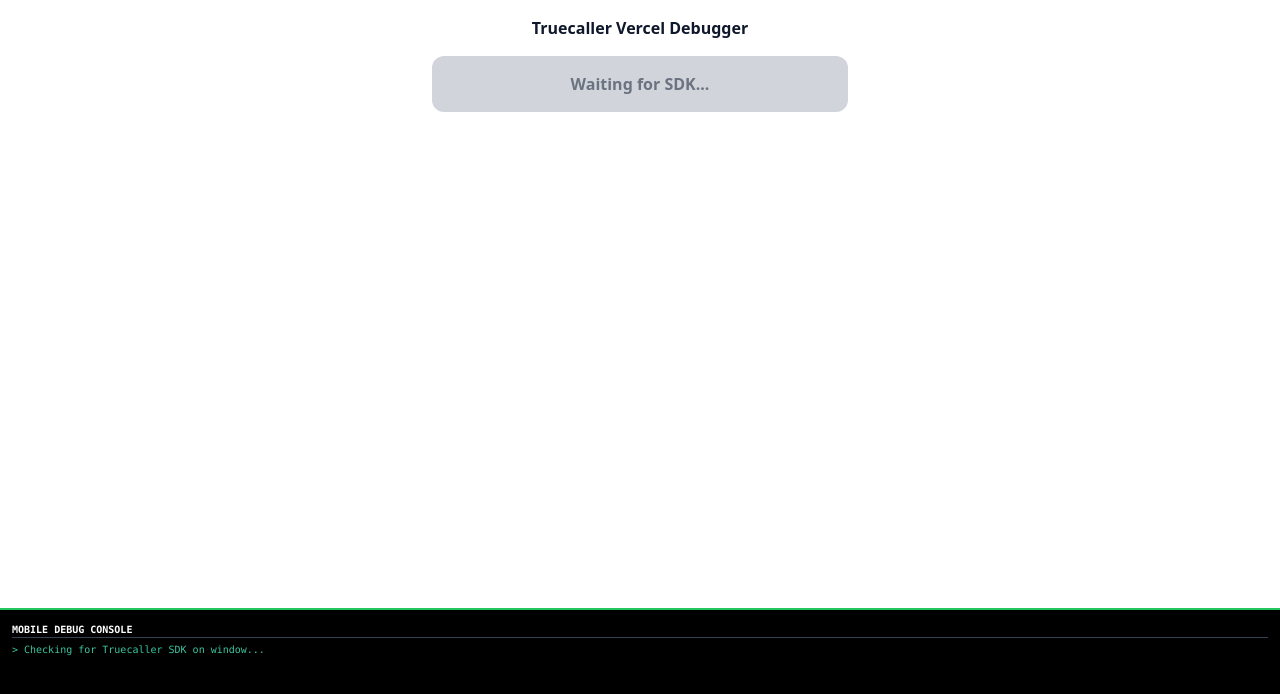
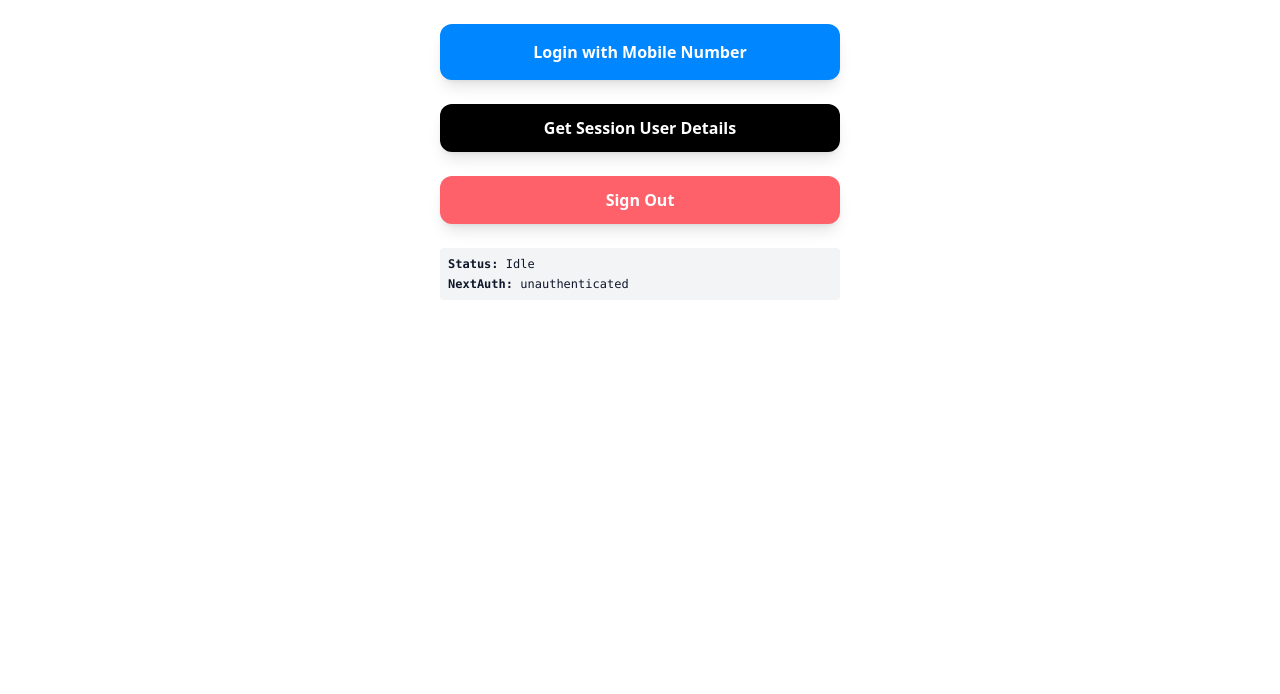
Before and after one commit to DeepakDhiman2005/truecaller-test, a Next.js app: page / in a window 1280 px wide. Shown: the top 694 px of the page. Built offline with nearby package versions, Linux system fonts and the light colour scheme; no server answers.

Commit message:
code revert

```diff
--- a/app/layout.tsx
+++ b/app/layout.tsx
@@ -2,7 +2,7 @@ import type { Metadata } from "next";
 import { Geist, Geist_Mono } from "next/font/google";
 import "./globals.css";
 import { Suspense } from "react";
-import Script from "next/script"; // ✅ Import this
+import Script from "next/script";
 import AppProvider from "@/providers/AppProvider";
 
 const geistSans = Geist({
@@ -16,8 +16,8 @@ const geistMono = Geist_Mono({
 });
 
 export const metadata: Metadata = {
-  title: "Quikkred | Truecaller Auth",
-  description: "Secure login with Truecaller",
+  title: "Create Next App",
+  description: "Generated by create next app",
 };
 
 export default function RootLayout({
@@ -28,7 +28,10 @@ export default function RootLayout({
   return (
     <html lang="en">
       <head>
-        {/* ✅ Use ONLY the v1 SDK as per your verification code logic */}
+        <Script
+          src="https://account.truecaller.com/v2/js/tc-web-sdk.min.js"
+          strategy="beforeInteractive"
+        />
       </head>
       <body
         className={`${geistSans.variable} ${geistMono.variable} antialiased`}
@@ -38,12 +41,6 @@ export default function RootLayout({
             {children}
           </AppProvider>
         </Suspense>
-
-        {/* Move the script to the bottom of the body */}
-        <script
-          src="https://sdk.truecaller.com/web/v1/truecaller-web-sdk.js"
-          async
-        />
       </body>
     </html>
   );
--- a/components/buttons/TruecallerAuth.tsx
+++ b/components/buttons/TruecallerAuth.tsx
@@ -1,101 +1,223 @@
 "use client";
 
 import { useSession, signIn, signOut } from "next-auth/react";
-import { useState, useEffect } from "react";
+import { useState, useEffect, useRef } from "react";
 import { v4 as uuidv4 } from "uuid";
 
 export default function TruecallerRealTest() {
-  const [status, setStatus] = useState("Initializing...");
-  const [logs, setLogs] = useState<string[]>([]); // 📱 Virtual Console
-  const [isSdkReady, setIsSdkReady] = useState(false);
-  const [rawProfile, setRawProfile] = useState<any>(null);
+  const [nonce, setNonce] = useState("");
+  const [profile, setProfile] = useState<any>(null); // truecaller fetched profile (your polling result)
+  const [status, setStatus] = useState("Idle");
 
-  // Helper to print logs to the screen
-  const addLog = (msg: string) => {
-    console.log(msg);
-    setLogs((prev) => [...prev, `> ${msg}`]);
+  // ✅ NEW: store session user details on button click
+  const [sessionUser, setSessionUser] = useState<any>(null);
+
+  const intervalRef = useRef<NodeJS.Timeout | null>(null);
+  const { data: session, status: sessionStatus, update } = useSession();
+
+  const startLogin = () => {
+    const id = uuidv4();
+    setNonce(id);
+    setProfile(null);
+    setStatus("Opening Truecaller app... Approve and return to this tab");
+
+    const partnerKey =
+      process.env.NEXT_PUBLIC_TRUECALLER_PARTNER_KEY ||
+      "zsyH7238a78c4b043444a96c02b328d657515";
+
+    if (!partnerKey) {
+      setStatus("Error: Missing Truecaller Partner Key (check .env)");
+      return;
+    }
+
+    const params = new URLSearchParams({
+      type: "btmsheet",
+      requestNonce: id,
+      partnerKey: partnerKey,
+      partnerName: "test",
+      lang: "en",
+      privacyUrl: `${window.location.origin}/privacy`,
+      termsUrl: `${window.location.origin}/terms`,
+      loginPrefix: "Continue",
+      ctaPrefix: "Verify with",
+      btnShape: "rounded",
+      ttl: "600000",
+    });
+
+    const deepLink = `truecallersdk://truesdk/web_verify?${params.toString()}`;
+    window.location.href = deepLink;
+
+    setTimeout(() => {
+      if (document.hasFocus()) {
+        setStatus(
+          "Truecaller app not detected. Please install Truecaller or use manual verification."
+        );
+      }
+    }, 2500);
   };
 
+  // ✅ NEW: button handler to read session and show it
+  const getSessionDetails = async () => {
+    // If you want, you can force refresh session from server:
+    // await update();
+    setSessionUser(session || null);
+
+    if (!session) setStatus("No session found. Please login first.");
+    else setStatus("Session loaded from NextAuth (useSession).");
+  };
+
+  const handleSignOut = async () => {
+    setStatus("Signing out...");
+    await signOut({ redirect: false }); // stay on same page
+    setSessionUser(null);
+    setProfile(null);
+    setNonce("");
+    await update(); // refresh session state
+    setStatus("Signed out");
+  };
+
+  // Polling logic
   useEffect(() => {
-    addLog("Checking for Truecaller SDK on window...");
+    if (!nonce || profile) return;
 
-    const checkInterval = setInterval(() => {
-      if (typeof window !== "undefined" && (window as any).truecaller) {
-        addLog("Truecaller SDK detected on window! ✅");
-        setIsSdkReady(true);
-        setStatus("SDK Ready ✅");
-        clearInterval(checkInterval);
+    intervalRef.current = setInterval(async () => {
+      try {
+        const res = await fetch(`/api/truecaller?nonce=${nonce}`); // Calls our GET route
+        if (!res.ok) return;
+
+        const data = await res.json();
+
+        // If status is 'VERIFIED', we proceed
+        if (data.status === "VERIFIED") {
+          clearInterval(intervalRef.current!); // Stop polling
+
+          setProfile(data.profile);
+          setStatus("Verified! creating session...");
+
+          // ✅ FIX: Pass 'requestId' (which matches the key in NextAuth credentials)
+          const result = await signIn("truecaller", {
+            redirect: false,
+            requestId: nonce,
+          });
+
+          if (result?.ok) {
+            setStatus("Session Created Successfully!");
+            await update(); // Force UI update
+          } else {
+            setStatus("Session Creation Failed: " + result?.error);
+          }
+        }
+      } catch (err) {
+        console.error("Polling error:", err);
       }
-    }, 1000);
+    }, 2000);
 
-    // Timeout after 15 seconds
     const timeout = setTimeout(() => {
-      if (!isSdkReady) {
-        addLog("ERROR: SDK timed out. Check Ad-blocker or Network tab.");
-        setStatus("SDK Load Failed ❌");
-        clearInterval(checkInterval);
-      }
-    }, 15000);
+      if (intervalRef.current) clearInterval(intervalRef.current);
+      setStatus("Timeout — please try again");
+    }, 60000);
 
     return () => {
-      clearInterval(checkInterval);
+      if (intervalRef.current) clearInterval(intervalRef.current);
       clearTimeout(timeout);
     };
-  }, []);
-
-  const startLogin = async () => {
-    addLog("Start Login clicked...");
-    const partnerKey = process.env.NEXT_PUBLIC_TRUECALLER_PARTNER_KEY || "zsyH7238a78c4b043444a96c02b328d657515";
-
-    try {
-      addLog(`Initializing with Key: ${partnerKey.substring(0, 8)}...`);
-
-      (window as any).truecaller.init({
-        partnerKey: partnerKey,
-        requestNonce: uuidv4(),
-        privacyUrl: "https://quikkred.vercel.app/privacy",
-        termsUrl: "https://quikkred.vercel.app/terms",
-      });
-
-      addLog("Invoking Bottom Sheet...");
-      const response = await (window as any).truecaller.requestVerification({
-        type: "btmsheet",
-      });
-
-      addLog("Verification Success!");
-      setRawProfile(response);
-    } catch (err: any) {
-      addLog(`FAILED: ${JSON.stringify(err)}`);
-    }
-  };
+  }, [nonce, profile, update]);
 
   return (
-    <div className="p-4 max-w-md mx-auto space-y-4 pb-40">
-      <h2 className="font-bold text-center">Truecaller Vercel Debugger</h2>
-
+    <div className="p-6 max-w-md mx-auto space-y-6">
       <button
         onClick={startLogin}
-        disabled={!isSdkReady}
-        className={`w-full py-4 rounded-xl font-bold ${isSdkReady ? "bg-blue-600 text-white" : "bg-gray-300 text-gray-500"}`}
+        disabled={!!nonce && !profile}
+        className="w-full bg-[#0087FF] text-white py-4 rounded-xl font-bold shadow-lg disabled:opacity-50"
       >
-        {isSdkReady ? "Verify Now" : "Waiting for SDK..."}
+        Login with Mobile Number
       </button>
 
-      {/* ✅ SUCCESS DATA */}
-      {rawProfile && (
-        <div className="bg-green-50 p-3 border border-green-200 rounded text-[10px] overflow-auto max-h-40">
-          <p className="font-bold text-green-700">PROFILE DATA:</p>
-          <pre>{JSON.stringify(rawProfile, null, 2)}</pre>
+      {/* ✅ NEW BUTTON */}
+      <button
+        onClick={getSessionDetails}
+        className="w-full bg-black text-white py-3 rounded-xl font-bold shadow-lg"
+      >
+        Get Session User Details
+      </button>
+
+      {/* ✅ SIGN OUT BUTTON */}
+      <button
+        onClick={handleSignOut}
+        className="w-full bg-red-600 text-white py-3 rounded-xl font-bold shadow-lg"
+      >
+        Sign Out
+      </button>
+
+      <div className="text-xs font-mono bg-gray-100 p-2 rounded">
+        <strong>Status:</strong> {status}
+        <div className="mt-1">
+          <strong>NextAuth:</strong> {sessionStatus}
+        </div>
+      </div>
+
+      {/* ✅ Show session details */}
+      {sessionUser && (
+        <div className="border border-gray-300 bg-white p-4 rounded-xl shadow">
+          <h3 className="font-bold mb-2">SESSION (useSession)</h3>
+
+          <div className="text-sm space-y-1">
+            <p>
+              <strong>ID:</strong> {(sessionUser.user as any)?.id || "N/A"}
+            </p>
+            <p>
+              <strong>Email:</strong> {sessionUser.user?.email || "N/A"}
+            </p>
+            <p>
+              <strong>AccessToken:</strong>{" "}
+              {(sessionUser as any)?.accessToken ? "✅ present" : "❌ missing"}
+            </p>
+            <p>
+              <strong>Role:</strong> {(sessionUser as any)?.role || "N/A"}
+            </p>
+          </div>
+
+          <div className="mt-3">
+            <p className="text-[10px] text-gray-500 font-bold mb-2">RAW SESSION JSON</p>
+            <pre className="text-[10px] bg-gray-900 text-green-400 p-3 rounded max-h-56 overflow-auto">
+              {JSON.stringify(sessionUser, null, 2)}
+            </pre>
+          </div>
         </div>
       )}
 
-      {/* 📱 VIRTUAL CONSOLE (Visible on Mobile) */}
-      <div className="fixed bottom-0 left-0 right-0 bg-black text-green-400 p-3 text-[10px] font-mono h-48 overflow-y-scroll border-t-2 border-green-500">
-        <p className="text-white font-bold border-b border-gray-700 mb-1">MOBILE DEBUG CONSOLE</p>
-        {logs.map((log, i) => (
-          <div key={i}>{log}</div>
-        ))}
-      </div>
+      {/* Your existing Truecaller profile preview */}
+      {profile && (
+        <div className="border-2 border-green-500 bg-green-50 p-6 rounded-2xl shadow-xl">
+          <h2 className="text-green-700 font-black text-center border-b border-green-200 pb-2 mb-4">
+            TRUECALLER PROFILE (POLL RESULT)
+          </h2>
+
+          <div className="space-y-2 text-sm text-gray-800">
+            <p>
+              <strong>NAME:</strong> {profile.name?.first}{" "}
+              {profile.name?.last || profile.firstName} {profile.lastName}
+            </p>
+            <p>
+              <strong>PHONE:</strong> {profile.phoneNumbers?.[0] || profile.phoneNumber}
+            </p>
+            <p>
+              <strong>EMAIL:</strong>{" "}
+              {profile.email || profile.onlineIdentities?.email || "Not Provided"}
+            </p>
+            <p>
+              <strong>CITY:</strong> {profile.addresses?.[0]?.city || "Not Provided"}
+            </p>
+          </div>
+
+          <div className="mt-6 pt-4 border-t border-green-200">
+            <p className="text-[10px] text-gray-400 font-bold mb-2">RAW JSON DEBUG:</p>
+            <pre className="text-[9px] bg-black text-green-400 p-3 rounded h-48 overflow-auto font-mono">
+              {JSON.stringify(profile, null, 2)}
+            </pre>
+          </div>
+        </div>
+      )}
     </div>
   );
 }
```
